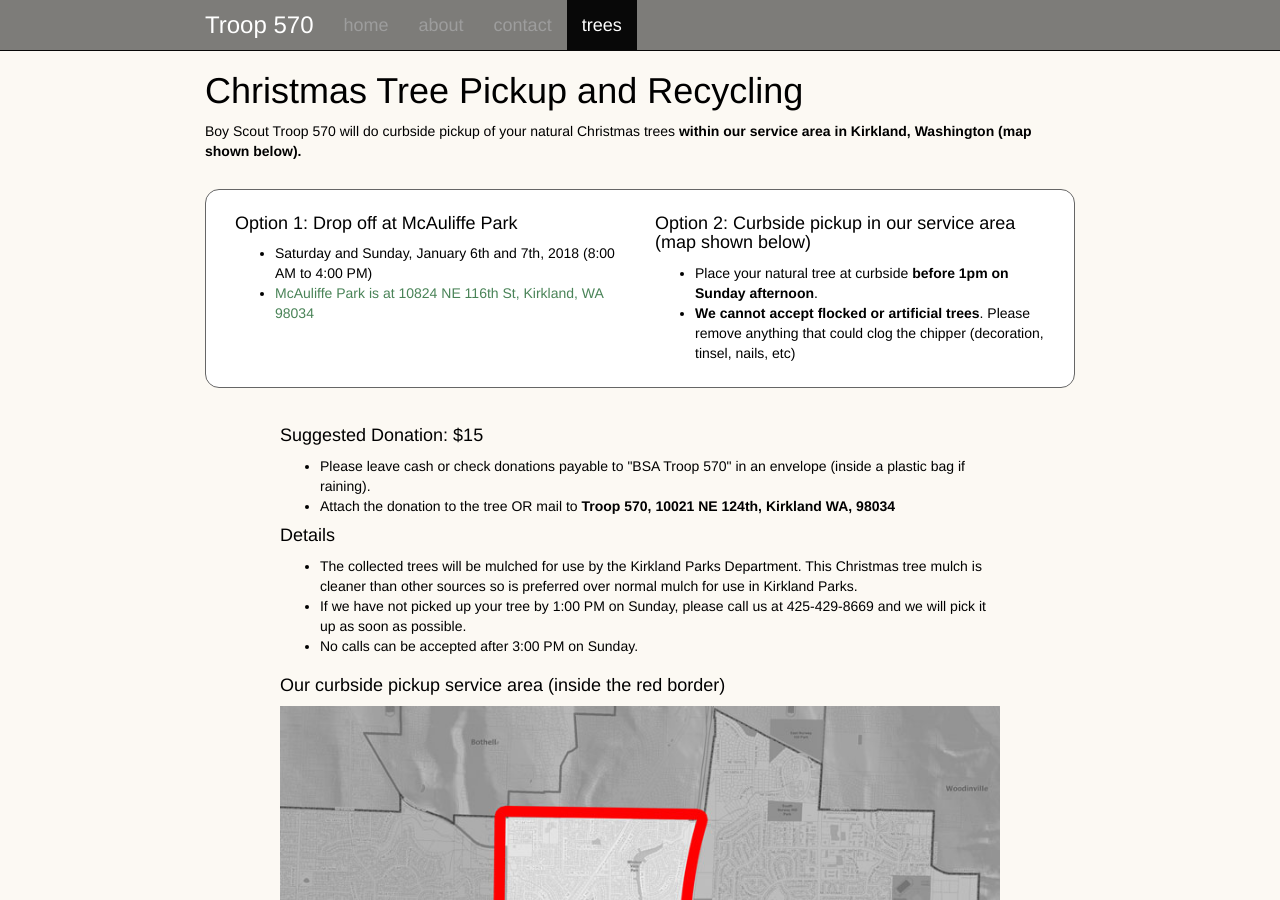
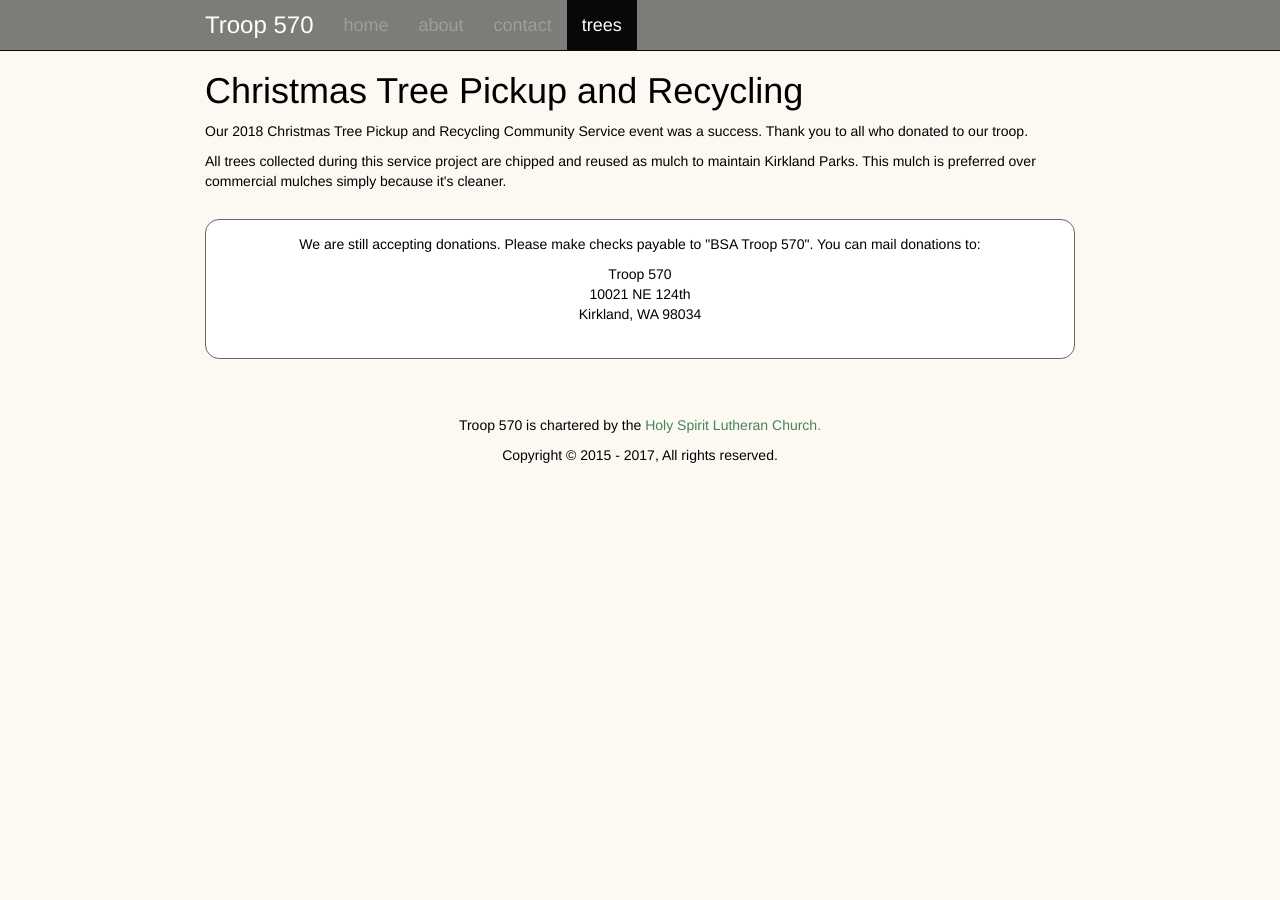
Before and after one commit to troop570/troop570.github.io, a Jekyll site: the page built from trees/index.html, in a window 1280 px wide and 900 px high. Built offline with Jekyll 4.4.1, drawn with Linux system fonts in a browser that asks for light colours; nearby versions of some CDN libraries; some of the changed text lies outside the part shown.

Commit message:
Updating website to note that Tree Recycle is complete!

```diff
--- a/index.html
+++ b/index.html
@@ -91,10 +91,10 @@ slides:
     </div>
     <div class="col-sm-4">
       <h3>Christmas Trees</h3>
+      {% comment %}
       <p>Our 2018 Christmas Tree Pickup and Recyling Event will be on January 6th and 7th, Saturday and Sunday from 8:00am to 4:00pm. Please put your trees on your curbside before 1pm on Sunday</p>
-      {% comment %}
+      {% endcomment %}
       <p>Our 2018 Christmas Tree Pickup and Recycling Service Project is over. We hope to see you next January. </p>
-      {% endcomment %}
       <p><a class="btn btn-default" href="/trees/">Learn More &raquo;</a></p>
     </div>
   </div>
--- a/trees/index.html
+++ b/trees/index.html
@@ -21,9 +21,8 @@ slides:
   title: We hope to see you next year.
 
 ---
-{% comment %}
-<p>Our 2017 Christmas Tree Pickup and Recycling Community Service event was a success. Thank you to all who donated to our troop. </p>
-  <p>All trees collected during this service project is chipped and reused as mulch to maintain Kirkland Parks. This mulch is preferred over commercial mulches simply because it's cleaner.</p>
+<p>Our 2018 Christmas Tree Pickup and Recycling Community Service event was a success. Thank you to all who donated to our troop. </p>
+  <p>All trees collected during this service project are chipped and reused as mulch to maintain Kirkland Parks. This mulch is preferred over commercial mulches simply because it's cleaner.</p>
   <div class="option-box text-center">
     <p>We are still accepting donations. Please make checks payable to "BSA Troop 570". You can mail donations to:</p>
 
@@ -33,8 +32,8 @@ slides:
       Kirkland, WA 98034
     </address>
   </div>
-  {% endcomment %}
 
+  {% comment %}
   <p>Boy Scout Troop 570 will do curbside pickup of your natural Christmas trees <b>within our service area in Kirkland, Washington (map shown below).</b></p>
   <div class="row option-box">
     <div class="col-sm-6">
@@ -110,3 +109,4 @@ slides:
       <span class="sr-only">Next</span>
     </a>
   </div>
+  {% endcomment %}
```
